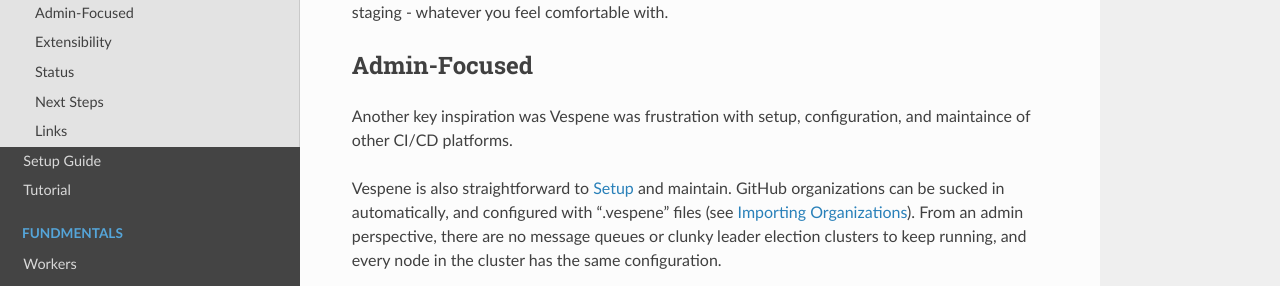
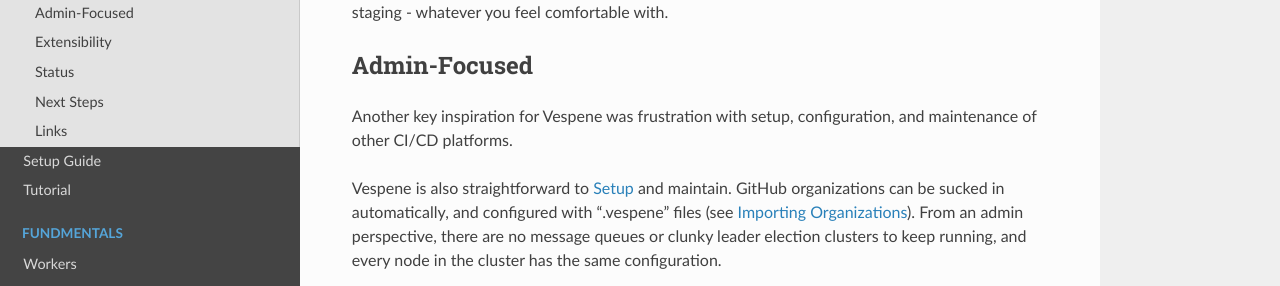
Before and after one commit to vespene-io/_old_vespene, a Sphinx documentation site: the page built from docs/source/index.rst, in a window 1280 px wide and 900 px high, scrolled down 1355 px. Shown: the part 151-437 px from the top of the window. Built offline with Sphinx 7.4.7 and the Read the Docs theme 2.0.0, drawn with Linux system fonts in a browser that asks for light colours.

Commit message:
fixed typos in index.rst

```diff
--- a/docs/source/index.rst
+++ b/docs/source/index.rst
@@ -48,7 +48,7 @@
 Admin-Focused
 =============
 
-Another key inspiration was Vespene was frustration with setup, configuration, and maintaince of other CI/CD platforms.
+Another key inspiration for Vespene was frustration with setup, configuration, and maintenance of other CI/CD platforms.
 
 Vespene is also straightforward to :ref:`setup` and maintain. GitHub organizations can be sucked in automatically, and configured with ".vespene" files (see :ref:`importing`). From an admin perspective, there are no message queues or clunky leader election clusters to keep running, and every node in the cluster has the same configuration.
 
```
